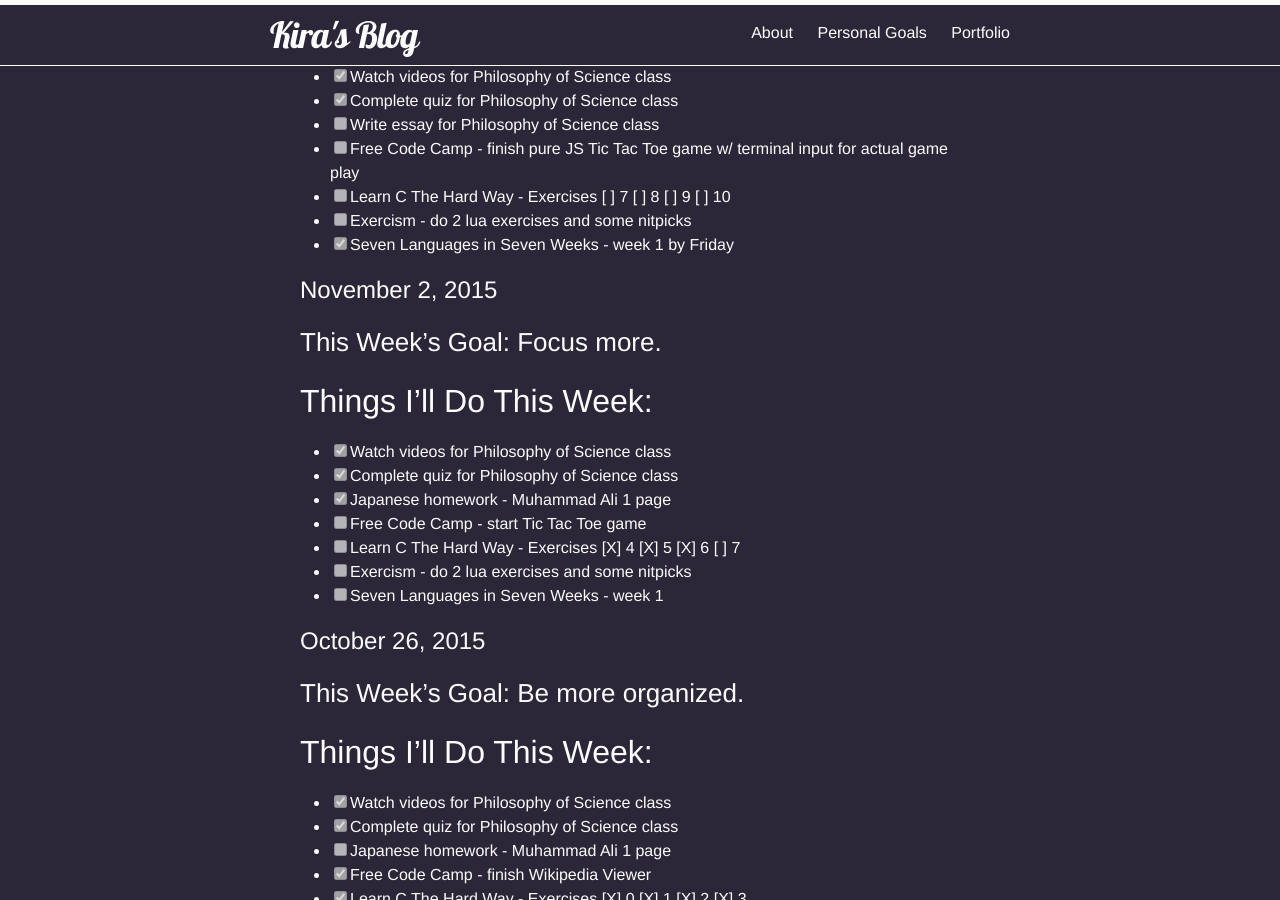
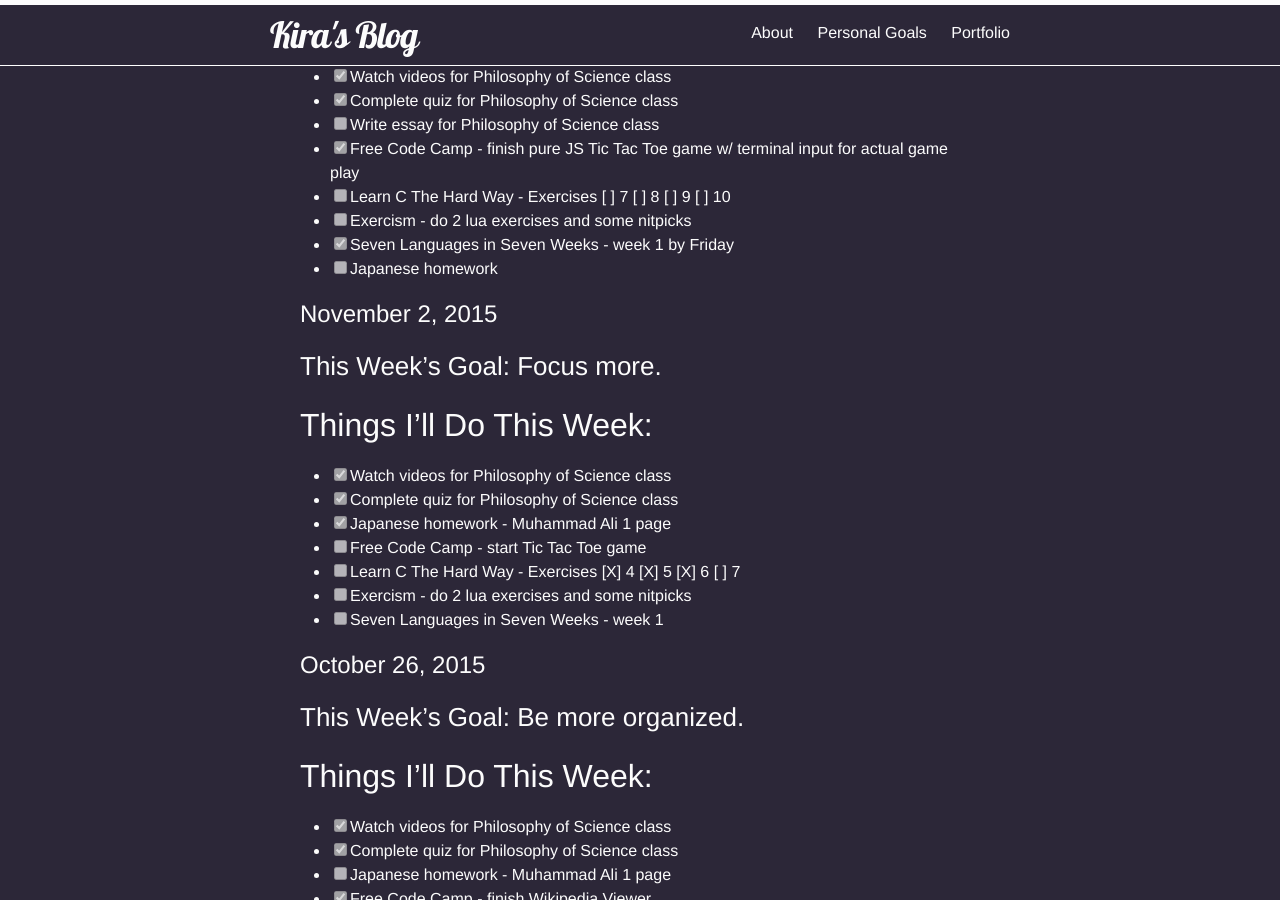
Before and after one commit to kirakirakira/blog, a Jekyll site: the page built from personal-goals.md, in a window 1280 px wide and 900 px high, scrolled down 660 px. Built offline with Jekyll 4.4.1, drawn with Linux system fonts in a browser that asks for light colours; Markdown is read by kramdown in place of the engine named in the settings.

Commit message:
Update personal-goals.md

```diff
--- a/personal-goals.md
+++ b/personal-goals.md
@@ -27,10 +27,11 @@ Why? I realized what I have been doing and what I want to do is all over the pla
 - [X] Watch videos for Philosophy of Science class
 - [X] Complete quiz for Philosophy of Science class
 - [ ] Write essay for Philosophy of Science class
-- [ ] Free Code Camp - finish pure JS Tic Tac Toe game w/ terminal input for actual game play
+- [X] Free Code Camp - finish pure JS Tic Tac Toe game w/ terminal input for actual game play
 - [ ] Learn C The Hard Way - Exercises [ ] 7 [ ] 8 [ ] 9 [ ] 10
 - [ ] Exercism - do 2 lua exercises and some nitpicks
 - [X] Seven Languages in Seven Weeks - week 1 by Friday
+- [ ] Japanese homework
 
 # November 2, 2015
 
```
